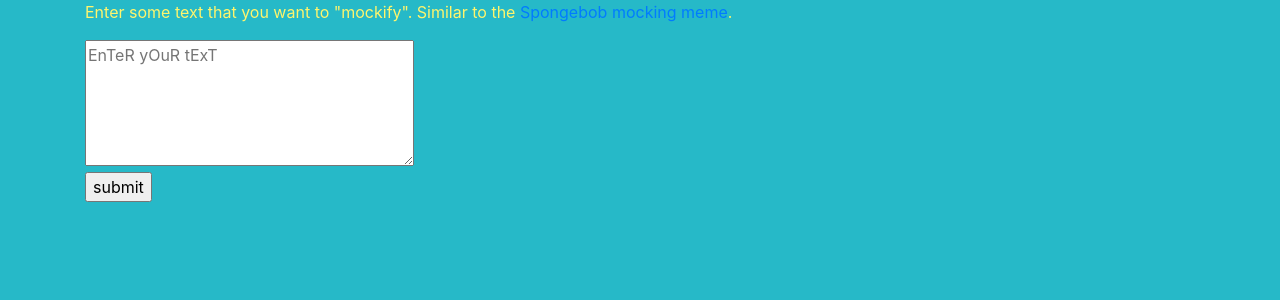
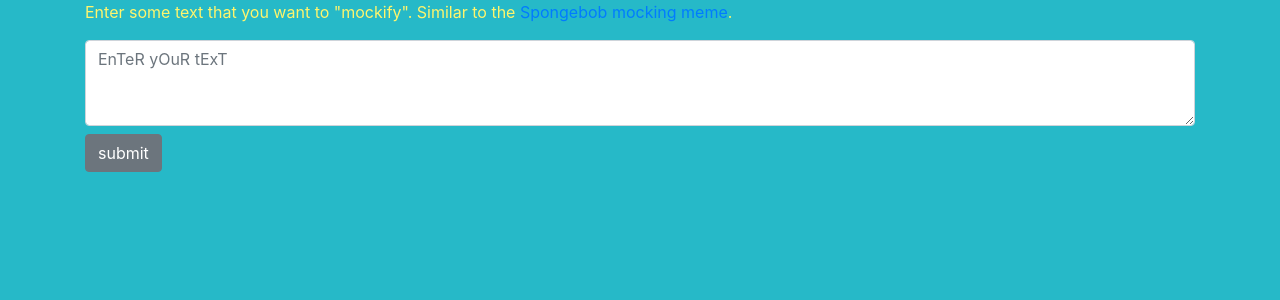
Before and after one commit to mattchupp/spongebob-meme, a Flask app: page / in a window 1280 px wide. Shown: the top 300 px of the page. Run offline with Flask 2, Linux system fonts and the light colour scheme; some libraries are stand-ins or nearby versions.

Commit message:
styling the form

```diff
--- a/templates/index.html
+++ b/templates/index.html
@@ -18,16 +18,22 @@
         href="https://knowyourmeme.com/memes/mocking-spongebob"
         target="_blank">Spongebob mocking meme</a>.
     </p>
-    <div class="form">
-      <form method="POST">
-        <textarea rows="5" cols="30" name="text_input" placeholder="EnTeR yOuR tExT"></textarea>
-        <br /><input type="submit" value="submit" />
-      </form>
-      {% if mocked_text %}
-        <textarea onclick="copyText()" id="textToCopy" rows="5" cols="30">{{ mocked_text }}</textarea>
-        <br /><span>*Select the text to copy.</span>
-      {% endif %}
+    <!-- <div> -->
+    <form method="POST">
+      <div class="form-group">
+        <textarea class="form-control" rows="3" cols="30" name="text_input" placeholder="EnTeR yOuR tExT"></textarea>
+        <input class="btn btn-secondary mt-2" type="submit" value="submit" />
+      </div>
+
+    </form>
+    {% if mocked_text %}
+    <div class="form-group">
+      <textarea class="form-control" onclick="copyText()" id="textToCopy" rows="5" cols="30">{{ mocked_text }}</textarea>
+      <br /><span>*Select the text to copy.</span>
     </div>
+
+    {% endif %}
+    <!-- </div> -->
   </div>
 
   <script>
```
